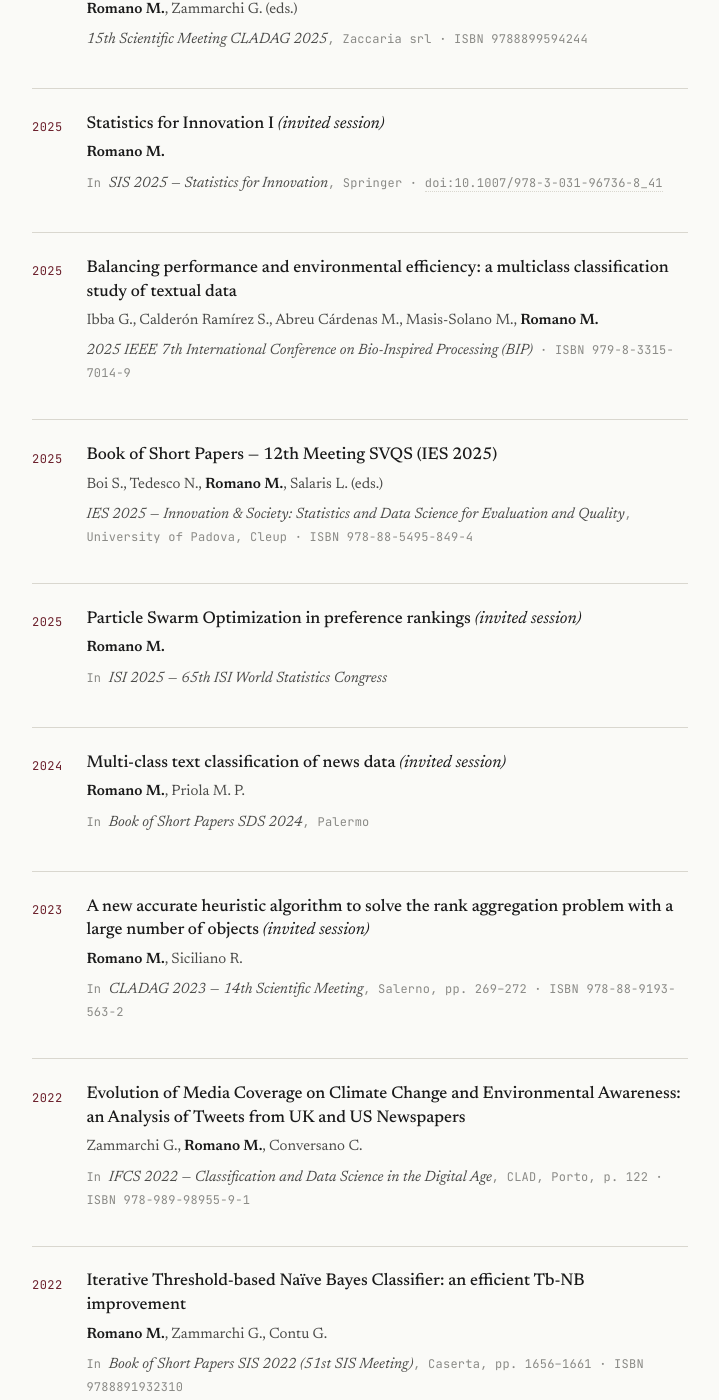
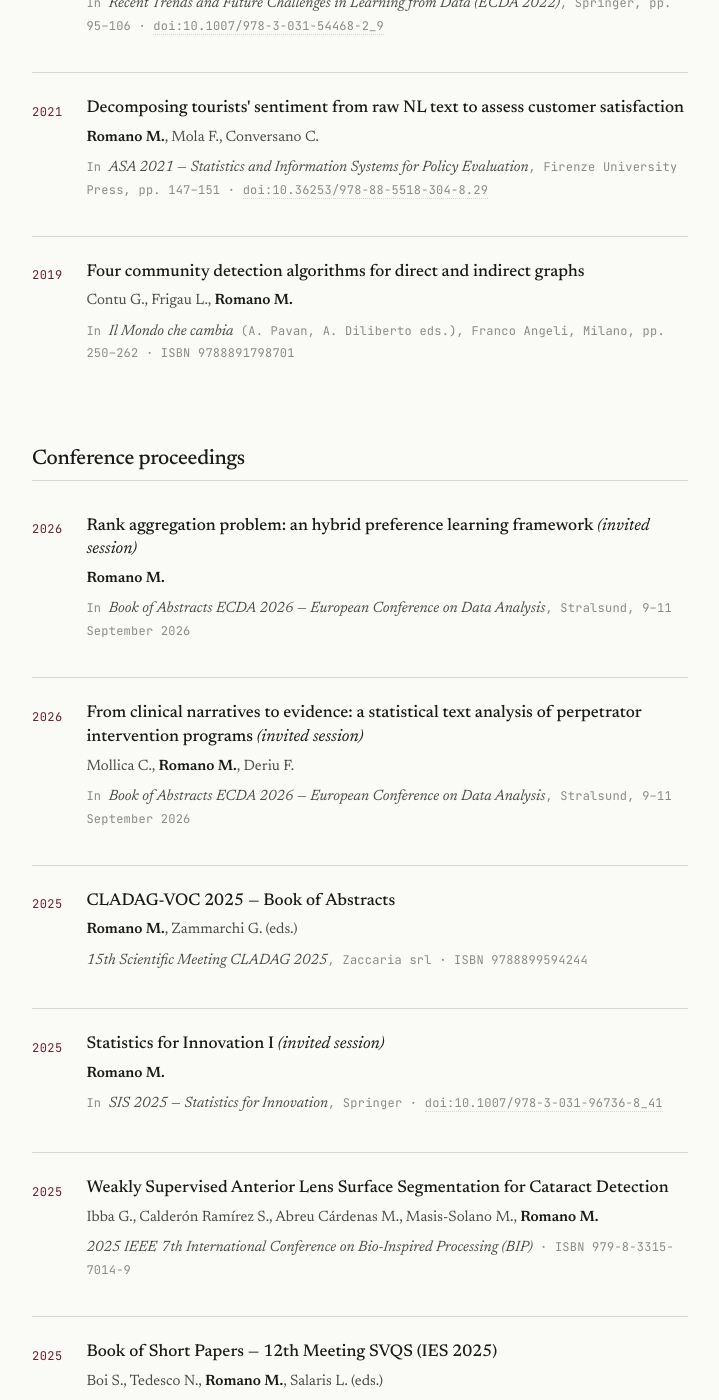
Before and after one commit to maurizioromano/maurizioromano.github.io, a Jekyll site: the page built from _pages/publications.md, in a window 1280 px wide and 1400 px high, scrolled down 2988 px. Shown: the whole window, without its empty margins (280-999 px from the left). Built offline with Jekyll 4.4.1, drawn with Linux system fonts in a browser that asks for light colours; some of the changed text lies outside the part shown.

Commit message:
Update publications.md
Update publications: CRAN packages, submitted papers, ECDA 2026, fix BIP title

```diff
--- a/_pages/publications.md
+++ b/_pages/publications.md
@@ -138,6 +138,38 @@ Recent links to <span class="mono">DOI</span> are provided where available.
   </li>
 
 </ol>
+<!-- ====================================================================== -->
+<h2>Submitted manuscripts</h2>
+<ol class="pub-list">
+
+  <li class="pub">
+    <span class="pub__num">2026</span>
+    <div class="pub__body">
+      <p class="pub__title">A deterministic and scalable heuristic for median ranking detection: tie-aware local search with optimal tie partitioning on the combined input matrix</p>
+      <p class="pub__authors"><span class="me">Romano M.</span>, D'Ambrosio A., Conversano C.</p>
+      <p class="pub__meta"><span class="venue">European Journal of Operational Research</span> · submitted July 2026</p>
+    </div>
+  </li>
+
+  <li class="pub">
+    <span class="pub__num">2026</span>
+    <div class="pub__body">
+      <p class="pub__title">Consensus for Preference-Approvals with TheOrdinals</p>
+      <p class="pub__authors"><span class="me">Romano M.</span>, Albano A.</p>
+      <p class="pub__meta"><span class="venue">The R Journal</span> · submitted July 2026</p>
+    </div>
+  </li>
+
+  <li class="pub">
+    <span class="pub__num">2026</span>
+    <div class="pub__body">
+      <p class="pub__title">Threshold-Based Naive Bayes Text Classification with the tbnb Package</p>
+      <p class="pub__authors"><span class="me">Romano M.</span></p>
+      <p class="pub__meta"><span class="venue">The R Journal</span> · submitted July 2026</p>
+    </div>
+  </li>
+
+</ol>
 
 <!-- ====================================================================== -->
 <h2>Book chapters</h2>
@@ -200,6 +232,24 @@ Recent links to <span class="mono">DOI</span> are provided where available.
 <h2>Conference proceedings</h2>
 <ol class="pub-list" start="15">
 
+<li class="pub">
+    <span class="pub__num">2026</span>
+    <div class="pub__body">
+      <p class="pub__title">Rank aggregation problem: an hybrid preference learning framework <em>(invited session)</em></p>
+      <p class="pub__authors"><span class="me">Romano M.</span></p>
+      <p class="pub__meta">In <span class="venue">Book of Abstracts ECDA 2026 — European Conference on Data Analysis</span>, Stralsund, 9–11 September 2026</p>
+    </div>
+  </li>
+
+  <li class="pub">
+    <span class="pub__num">2026</span>
+    <div class="pub__body">
+      <p class="pub__title">From clinical narratives to evidence: a statistical text analysis of perpetrator intervention programs <em>(invited session)</em></p>
+      <p class="pub__authors">Mollica C., <span class="me">Romano M.</span>, Deriu F.</p>
+      <p class="pub__meta">In <span class="venue">Book of Abstracts ECDA 2026 — European Conference on Data Analysis</span>, Stralsund, 9–11 September 2026</p>
+    </div>
+  </li>
+
   <li class="pub">
     <span class="pub__num">2025</span>
     <div class="pub__body">
@@ -224,7 +274,7 @@ Recent links to <span class="mono">DOI</span> are provided where available.
   <li class="pub">
     <span class="pub__num">2025</span>
     <div class="pub__body">
-      <p class="pub__title">Balancing performance and environmental efficiency: a multiclass classification study of textual data</p>
+      <p class="pub__title">Weakly Supervised Anterior Lens Surface Segmentation for Cataract Detection</p>
       <p class="pub__authors">Ibba G., Calderón Ramírez S., Abreu Cárdenas M., Masis-Solano M., <span class="me">Romano M.</span></p>
       <p class="pub__meta"><span class="venue">2025 IEEE 7th International Conference on Bio-Inspired Processing (BIP)</span> · ISBN 979-8-3315-7014-9</p>
     </div>
@@ -387,3 +437,29 @@ Recent links to <span class="mono">DOI</span> are provided where available.
   </li>
 
 </ol>
+
+<!-- ====================================================================== -->
+<h2>Software — R packages on CRAN</h2>
+<ol class="pub-list">
+
+  <li class="pub">
+    <span class="pub__num">2026</span>
+    <div class="pub__body">
+      <p class="pub__title">tbnb — Threshold-Based Naive Bayes text classification</p>
+      <p class="pub__authors"><span class="me">Romano M.</span></p>
+      <p class="pub__meta">v0.1.0 · implements Tb-NB and iTb-NB · published on CRAN, July 2026 ·
+        <a href="https://cran.r-project.org/package=tbnb">cran.r-project.org/package=tbnb</a></p>
+    </div>
+  </li>
+
+  <li class="pub">
+    <span class="pub__num">2026</span>
+    <div class="pub__body">
+      <p class="pub__title">TheOrdinals — Consensus methods for preference-approvals</p>
+      <p class="pub__authors"><span class="me">Romano M.</span></p>
+      <p class="pub__meta">v0.1.0 · implements the DIVA algorithm · published on CRAN, July 2026 ·
+        <a href="https://cran.r-project.org/package=TheOrdinals">cran.r-project.org/package=TheOrdinals</a></p>
+    </div>
+  </li>
+
+</ol>
```
